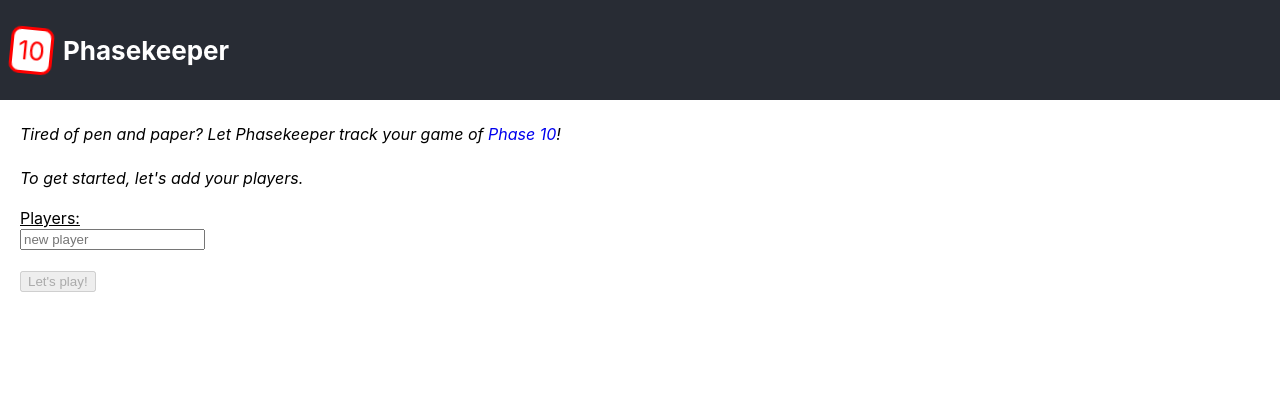
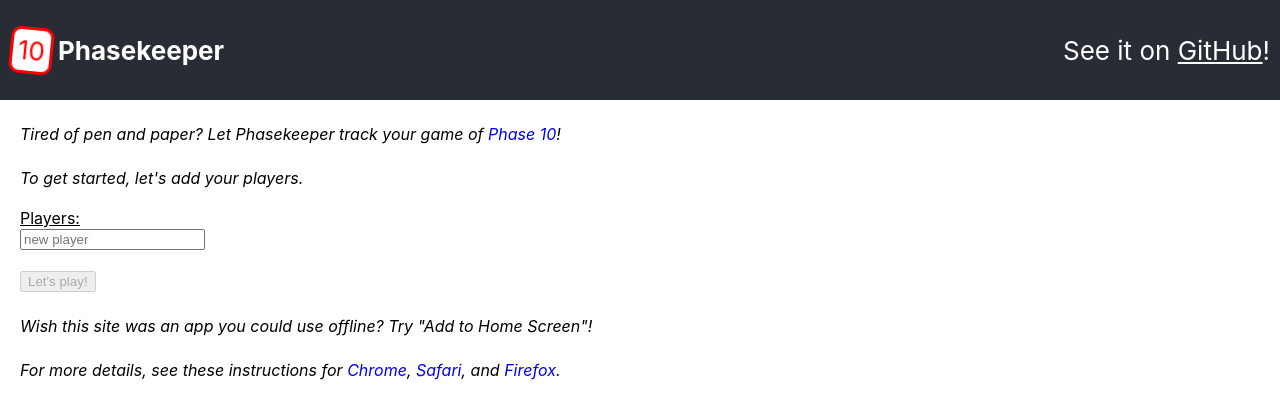
Before and after one commit to druttka/phasekeeper, a React (Create React App) app: page / in a window 1280 px wide. Shown: the top 418 px of the page. Built offline with nearby package versions, Linux system fonts and the light colour scheme.

Commit message:
fix: add PWA hints and GitHub link; #11

```diff
--- a/src/App.css
+++ b/src/App.css
@@ -4,18 +4,21 @@
 }
 
 .App-logo {
-  height: 10vmin;
+  height: 3vmin;
   pointer-events: none;
 }
 
 .Phasekeeper-logo {
   pointer-events: none;
-  margin: 0 10px 0 10px;
+  margin-right: 5px;
   color: red;
   border: 3px solid red;
   background-color: white;
   border-radius: 10px;
   padding: 5px;
+  display: flex;
+  flex-direction: column;
+  justify-content: center;
 }
 
 @media (prefers-reduced-motion: no-preference) {
@@ -37,7 +40,8 @@
   display: flex;
   flex-direction: row;
   align-items: center;
-  justify-content: flex-start;
+  justify-content: space-between;
+  padding: 0 10px;
   font-size: calc(10px + 2vmin);
   color: white;
 }
@@ -135,6 +139,11 @@ a:hover {
   text-decoration: underline;
 }
 
+.App-header a {
+  color: white;
+  text-decoration: underline;
+}
+
 @keyframes App-logo-spin {
   from {
     transform: rotate(10deg);
--- a/src/App.tsx
+++ b/src/App.tsx
@@ -9,8 +9,27 @@ function App() {
   return (
     <div className="App">
       <header className="App-header">
-        <div className="Phasekeeper-logo">10</div>
-        <h4>Phasekeeper</h4>
+        <div
+          style={{
+            display: "flex",
+            flexDirection: "row",
+            alignItems: "center",
+          }}
+        >
+          <div className="Phasekeeper-logo">10</div>
+          <h4>Phasekeeper</h4>
+        </div>
+        <div>
+          See it on{" "}
+          <a
+            href="https://github.com/druttka/phasekeeper"
+            target="_blank"
+            rel="noreferrer"
+          >
+            GitHub
+          </a>
+          !
+        </div>
       </header>
       <EngineProvider>
         <Game />
--- a/src/components/GameSetup.tsx
+++ b/src/components/GameSetup.tsx
@@ -72,9 +72,7 @@ export const GameSetup: React.FC = () => {
       <div className="Game-setup-instruction">
         To get started, let's add your players.
       </div>
-
       <Roster />
-
       <button
         disabled={!hasAtLeastTwoPlayers}
         onClick={(e) => {
@@ -83,6 +81,37 @@ export const GameSetup: React.FC = () => {
       >
         Let's play!
       </button>
+      <div className="Game-setup-instruction">
+        Wish this site was an app you could use offline? Try "Add to Home
+        Screen"!
+      </div>
+      <div className="Game-setup-instruction">
+        For more details, see these instructions for{" "}
+        <a
+          href="https://support.google.com/chrome/answer/9658361?hl=en&co=GENIE.Platform%3DAndroid"
+          target="_blank"
+          rel="noreferrer"
+        >
+          Chrome
+        </a>
+        ,{" "}
+        <a
+          href="https://www.howtogeek.com/667910/how-to-add-a-website-to-your-iphone-or-ipad-home-screen/"
+          target="_blank"
+          rel="noreferrer"
+        >
+          Safari
+        </a>
+        , and{" "}
+        <a
+          href="https://developer.mozilla.org/en-US/docs/Web/Progressive_web_apps/Installable_PWAs"
+          target="_blank"
+          rel="noreferrer"
+        >
+          Firefox
+        </a>
+        .
+      </div>
     </div>
   );
 };
```
